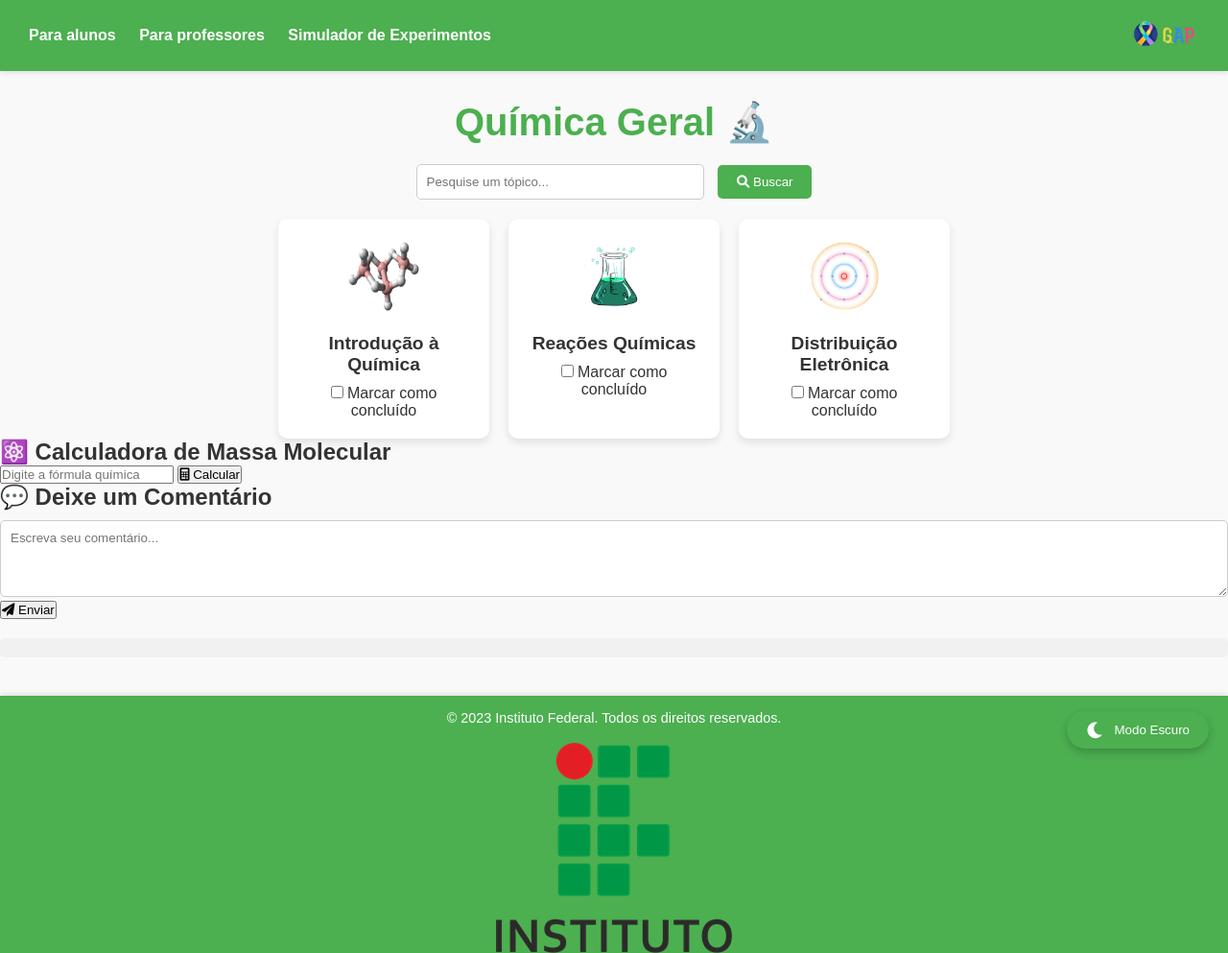
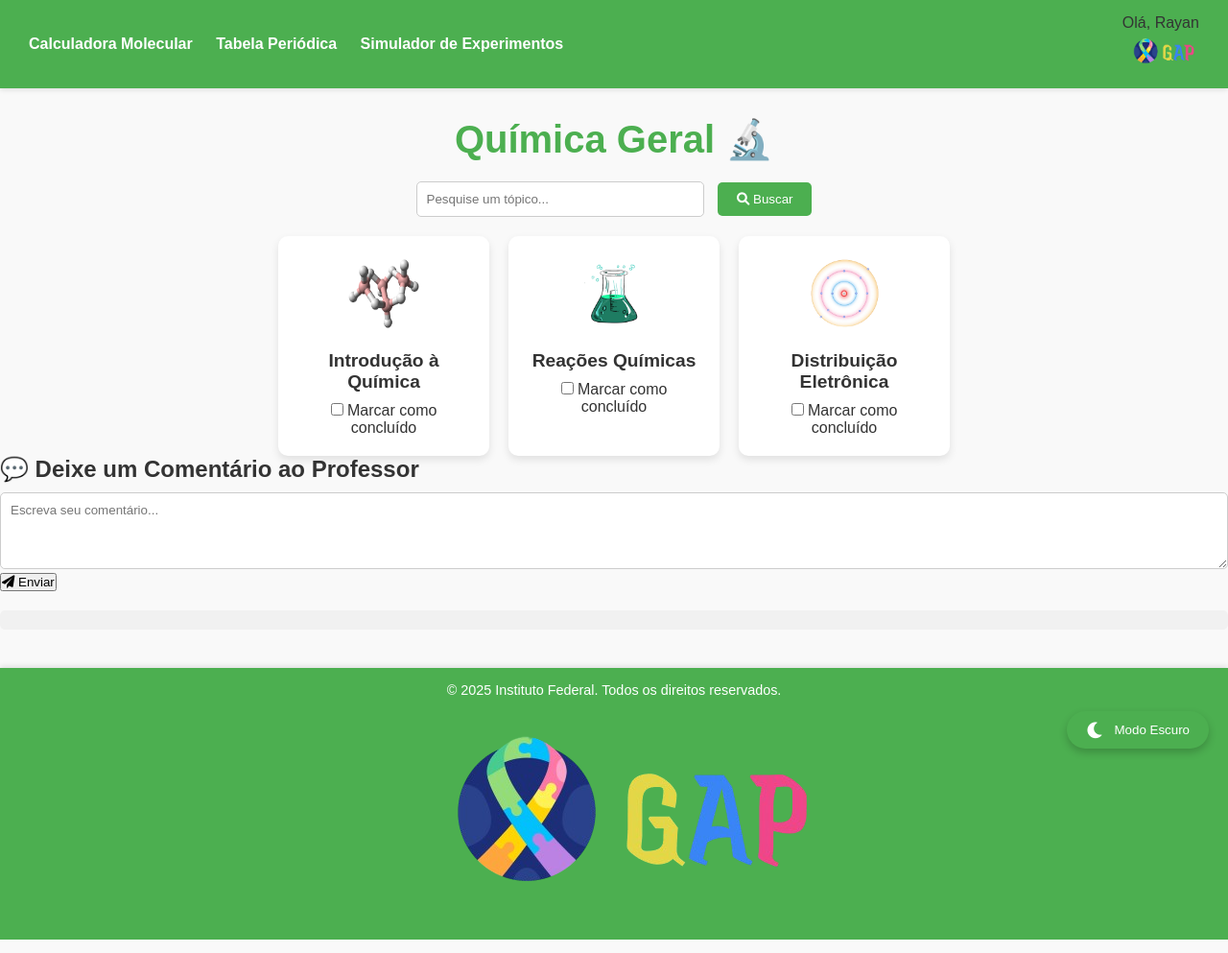
Before and after one commit to rayanndev/gap-ifma, a plain HTML site: page index.html in a window 1280 px wide. Shown: the top 993 px of the page at 96% size. Drawn offline with Linux system fonts and the light colour scheme.

Commit message:
Update index.html
dia 05

```diff
--- a/index.html
+++ b/index.html
@@ -11,11 +11,12 @@
     <header>
         <div class="top-bar">
             <div class="menu">
-                <a href="#">Para alunos</a>
-                <a href="#">Para professores</a>
-                <a href="https://youtu.be/TOGXn2_mkzE" target="_blank">Simulador de Experimentos</a>
+                <a href="https://gap-calculadora-molecular.vercel.app" target="_blank">Calculadora Molecular</a>
+                <a href="https://www.todamateria.com.br/tabela-periodica/" target="_blank">Tabela Periódica</a>
+                <a href="https://phet.colorado.edu/pt_BR/simulations/filter?subjects=chemistry&type=html" target="_blank">Simulador de Experimentos</a>
             </div>
             <div class="logo">
+                <p>Olá, Rayan</p>
                 <img src="estilização/gap.png" alt="Logo do Instituto Federal">
             </div>
         </div>
@@ -34,19 +35,19 @@
         </div>
 
         <div class="card-container">
-            <div class="card" data-quiz="https://rachacuca.com.br/quiz/208009/introducao-a-quimica-i/">
+            <div class="card" data-video="https://youtu.be/XDBwYrWFZUQ?si=QAAV4zkGK6SyqEQ5" data-quiz="https://rachacuca.com.br/quiz/208009/introducao-a-quimica-i/">
                 <img src="estilização/molecula.png" alt="Molécula">
                 <p>Introdução à Química</p>
                 <input type="checkbox" class="progress-checkbox"> Marcar como concluído
                 <button class="quiz-button" style="display: none;">Iniciar Quiz</button>
             </div>
-            <div class="card" data-quiz="https://www.quiz.com.br/quiz/615/reacoes-quimicas-i/">
+            <div class="card" data-video="https://youtu.be/u7NSnN9UBB4?si=ASUHqPFXTnObuR9G" data-quiz="https://www.quiz.com.br/quiz/615/reacoes-quimicas-i/">
                 <img src="estilização/re.png" alt="Reações Químicas">
                 <p>Reações Químicas</p>
                 <input type="checkbox" class="progress-checkbox"> Marcar como concluído
                 <button class="quiz-button" style="display: none;">Iniciar Quiz</button>
             </div>
-            <div class="card" data-quiz="https://pt.quizur.com/trivia/quiz-distribuicao-eletronica-HxAJ">
+            <div class="card" data-video="https://youtu.be/qqcIOzOCO4o?si=vhJPlpHn4R7GXcgK" data-quiz="https://pt.quizur.com/trivia/quiz-distribuicao-eletronica-HxAJ">
                 <img src="estilização/image-removebg-preview (2).png" alt="Distribuição Eletrônica">
                 <p>Distribuição Eletrônica</p>
                 <input type="checkbox" class="progress-checkbox"> Marcar como concluído
@@ -54,25 +55,21 @@
             </div>
         </div>
 
-        <h2>⚛️ Calculadora de Massa Molecular</h2>
-        <div class="calculator">
-            <input type="text" id="formula" placeholder="Digite a fórmula química">
-            <button onclick="calculateMass()"><i class="fas fa-calculator"></i> Calcular</button>
-            <p id="mass-result"></p>
+        <h2>💬 Deixe um Comentário ao Professor</h2>
+        <div class="comment-box">
+            <textarea id="comment" placeholder="Escreva seu comentário..."></textarea>
+            <button onclick="postComment()"><i class="fas fa-paper-plane"></i> Enviar</button>
         </div>
-
-        <h2>💬 Deixe um Comentário</h2>
-        <textarea id="comment" placeholder="Escreva seu comentário..."></textarea>
-        <button onclick="postComment()"><i class="fas fa-paper-plane"></i> Enviar</button>
         <div id="comment-section"></div>
     </main>
 
     <footer>
-        <p>&copy; 2023 Instituto Federal. Todos os direitos reservados.</p> <br>
-        <img src="estilização/ifma.png" alt="Reações Químicas">
+        <div>
+            <p>&copy; 2025 Instituto Federal. Todos os direitos reservados.</p>
+        </div>
+        <img src="estilização/gap.png" alt="Logo do GAP">
     </footer>
 
     <script src="script.js"></script>
-
 </body>
 </html>
```
